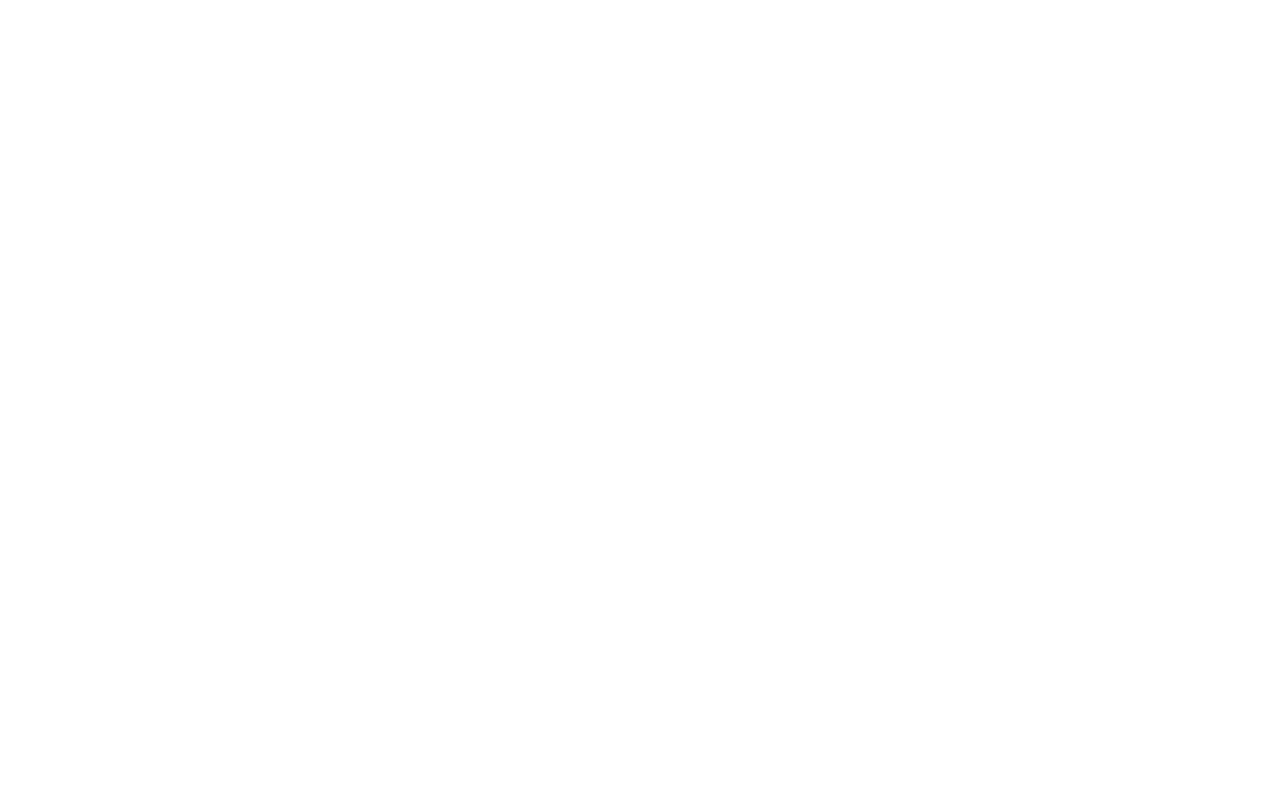
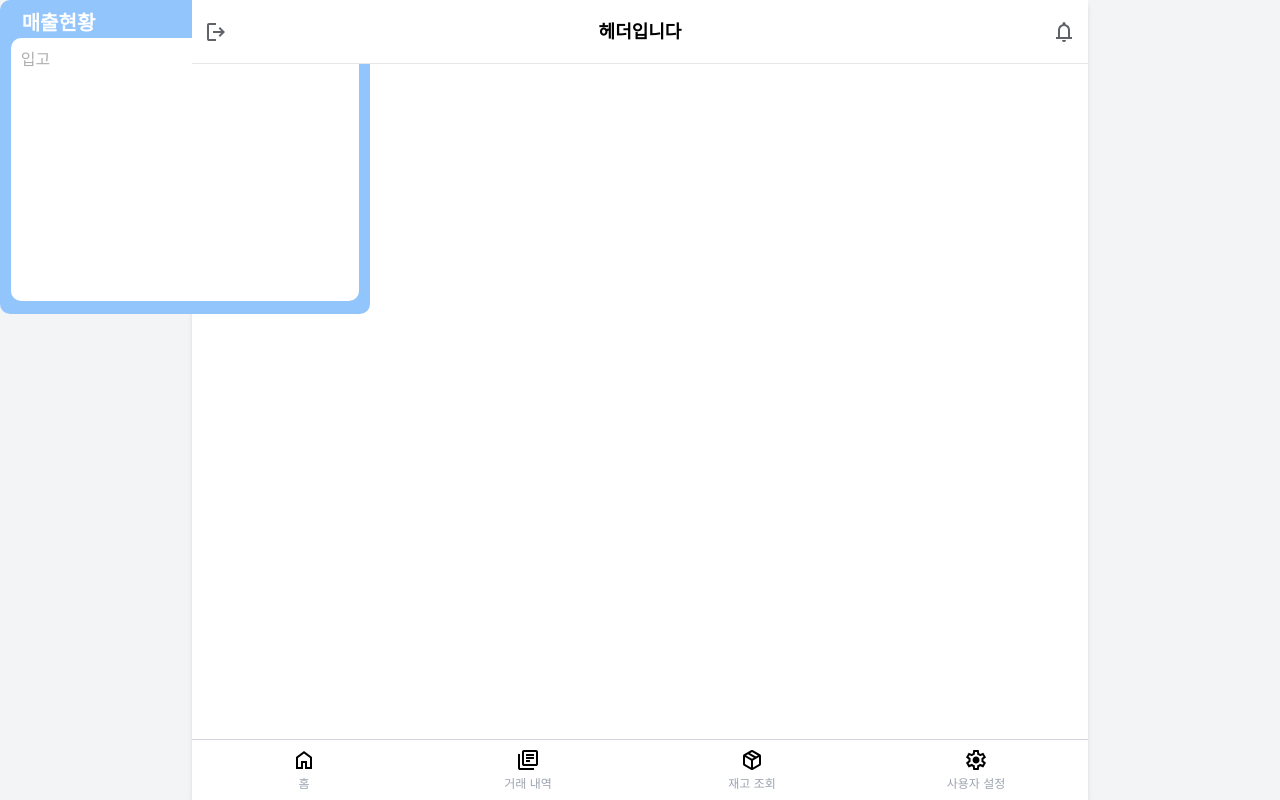
Before and after one commit to 8-palbochae/seahere-frontend, a React (Create React App) app: page /sales in a window 1280 px wide. Before the commit this address had no page. Built offline with nearby package versions, Linux system fonts and the light colour scheme; a web font is replaced by a local one.

Commit message:
온라인 장부 디자인

```diff
--- a/src/App.js
+++ b/src/App.js
@@ -41,6 +41,9 @@ import BrokerMain from "./components/main/broker/BrokerMain";
 import AxiosInstanceTest from "./components/common/AxiosInstanceTest";
 import PrivateRoute from "./components/common/PrivateRoute";
 import SocialLoading from "./components/login_signup/SocialLoading";
+import Sales from "./pages/Sales";
+import SalesMain from "./components/sale/page/SalesMain";
+
 
 function App() {
 	return (
@@ -128,11 +131,15 @@ function App() {
 								path="/alarm-history"
 								element={<AlarmHistory />}
 							/>
+							<Route path="/sales" element={<Sales />} >
+								<Route path="" element={<SalesMain />} />
+							</Route>
 						</Route>
 					</Route>
 
 					{/* 테스트 라우트 - 로그인 상태와 관계없이 접근 가능 */}
 					<Route path="test" element={<AxiosInstanceTest />} />
+
 				</Routes>
 			</BrowserRouter>
 		</div>
--- a/src/components/main/broker/Sales.jsx
+++ b/src/components/main/broker/Sales.jsx
@@ -1,9 +1,16 @@
 import React from "react";
 import MainImage from "../../../constants/main/main.image";
+import { useNavigate } from "react-router-dom";
 
 const Sales = () => {
+
+	const navigate = useNavigate();
+	const onClick = () => {
+		navigate("/sales");
+	};
 	return (
-		<div className="flex flex-col items-center justify-center p-3  shadow-lg rounded-[20px] gap-2">
+		<div className="flex flex-col items-center justify-center p-3  shadow-lg rounded-[20px] gap-2"
+		onClick={onClick}>
 			<div className="flex">
 				<div className=" border-r border-gray-300 pr-1">
 					{"다 팔렸데이"}
--- /dev/null
+++ b/src/components/sale/itemcomponent/IncomingSales.jsx
@@ -0,0 +1,27 @@
+import React from "react";
+
+const IncomingSales = () =>{
+
+    return(
+        <div className="w-[370px] h-[314px]">
+            <div className="fixed w-[374px] h-[314px] top-0 left-0">
+                <div className="relative w-[370px] h-[314px] bg-blue-300 rounded-[10px]">
+                    <div className="absolute w-[348px] h-[263px] top-[38px] left-[11px] bg-white rounded-[10px]">
+                        <div className="w-[33px] h-[18px] top-2 left-2 [font-family:'Inter-Regular',Helvetica] font-normal text-[#afafaf] text-base whitespace-nowrap absolute text-center tracking-[0] leading-[normal]">
+                        입고
+                        </div>
+                    </div>
+
+                    <div className="w-[87px] h-[25px] top-[7px] left-[15px] [font-family:'Inter-Bold',Helvetica] font-bold text-white text-xl absolute text-center tracking-[0] leading-[normal]">
+                        매출현황
+                    </div>
+                </div>
+
+            </div>
+        </div>
+
+    );
+
+};
+
+export default IncomingSales;
--- /dev/null
+++ b/src/components/sale/page/SalesMain.jsx
@@ -0,0 +1,15 @@
+import React from "react";
+import IncomingSales from "../itemcomponent/IncomingSales";
+
+const SalesMain = () => {
+    return(
+        <div>
+            <IncomingSales />
+        </div>
+
+    )
+
+
+}
+
+export default SalesMain;
--- /dev/null
+++ b/src/pages/Sales.jsx
@@ -0,0 +1,11 @@
+import { Outlet } from "react-router-dom";
+
+const Sales = () => {
+	return (
+		<div className="flex flex-col justify-center">
+			<Outlet />
+		</div>
+	);
+};
+
+export default Sales;
```
